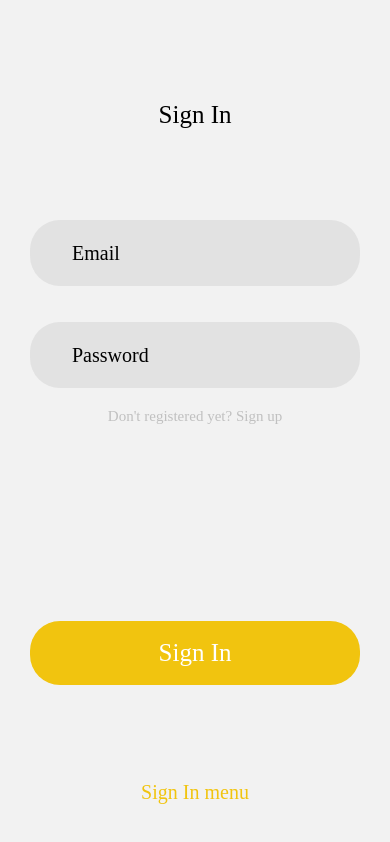
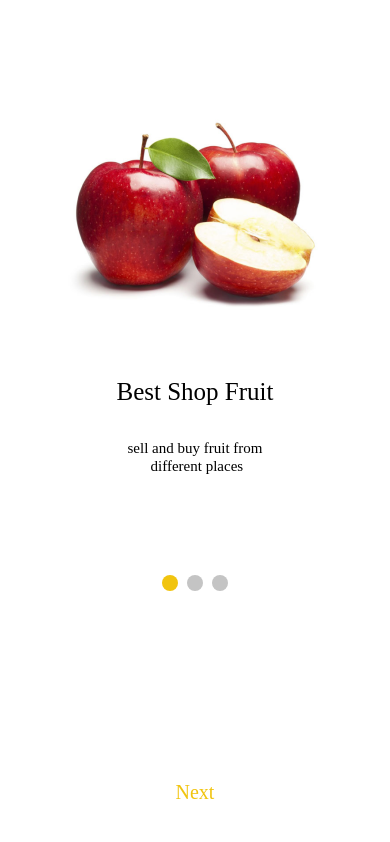
Before and after one commit to DMihail/BestFruitShop, a React Native app: screen / in a window 390 px wide. Built offline with nearby package versions, Linux system fonts and the light colour scheme.

Commit message:
add Preview screen

```diff
--- a/source/component/AuthLayout/AuthLayout.tsx
+++ b/source/component/AuthLayout/AuthLayout.tsx
@@ -37,6 +37,7 @@ const styles = StyleSheet.create({
     paddingBottom: 40,
     paddingHorizontal: 30,
     justifyContent: "space-between",
+    backgroundColor: colors.white,
   },
   button: {
     marginTop: 35,
--- a/source/screen/navigation/index.tsx
+++ b/source/screen/navigation/index.tsx
@@ -3,7 +3,7 @@ import { createNativeStackNavigator } from "@react-navigation/native-stack";
 
 import { NotImplementedScreen } from "~/component";
 import { Routes } from "~/constants";
-import { Login, Register } from "~/screen";
+import { Login, Preview, Register } from "~/screen";
 import { RootStackParamList } from "~/types";
 
 declare global {
@@ -13,7 +13,7 @@ declare global {
 }
 
 const RootStack = createNativeStackNavigator<RootStackParamList>({
-  initialRouteName: Routes.LOGIN,
+  initialRouteName: Routes.PREVIEW,
   screenOptions: {
     headerShown: false,
   },
@@ -25,7 +25,7 @@ const RootStack = createNativeStackNavigator<RootStackParamList>({
       screen: Register,
     },
     [Routes.PREVIEW]: {
-      screen: NotImplementedScreen,
+      screen: Preview,
     },
     [Routes.HOME]: {
       screen: NotImplementedScreen,
--- a/source/screen/pages/Login/Login.tsx
+++ b/source/screen/pages/Login/Login.tsx
@@ -5,6 +5,7 @@ import { useForm } from "react-hook-form";
 
 import { AuthFormLayout, FormTextInput } from "~/component";
 import { emailFromInputRule, passwordFromInputRule, Routes } from "~/constants";
+import { Preview } from "~/screen";
 
 type LoginForm = {
   email: string;
@@ -26,7 +27,7 @@ export const Login = () => {
   const navigation = useNavigation();
 
   const onSubmit = useCallback((data: LoginForm) => {
-    navigation.navigate(Routes.REGISTER);
+    navigation.navigate(Routes.PREVIEW);
   }, []);
 
   const handleLinkButtonPress = useCallback(() => {
--- /dev/null
+++ b/source/screen/pages/Preview/Preview.tsx
@@ -0,0 +1,85 @@
+import React, { useCallback, useEffect, useState } from "react";
+import { ImageSourcePropType, StyleSheet, View } from "react-native";
+
+import { useNavigation } from "@react-navigation/native";
+
+import { Preview1, Preview2, Preview3 } from "~/assets";
+import { AppButton } from "~/component";
+import { colors, Fonts, Routes } from "~/constants";
+
+import { CardInfo, Pagination } from "./component";
+
+export type PreviewInfo = {
+  text: string;
+  image: ImageSourcePropType;
+};
+
+const previewInfo = [
+  {
+    image: Preview1,
+    text: "sell and buy fruit from\n different places",
+  },
+  {
+    image: Preview2,
+    text: "get fresh and healthy fruit \nfor you",
+  },
+  {
+    image: Preview3,
+    text: "organic fruit that can be \nenjoyed by everyone",
+  },
+];
+
+export const Preview = () => {
+  const navigation = useNavigation();
+  const [currentCard, setCurrentCard] = useState(0);
+
+  const handleButtonPress = useCallback(() => {
+    console.log(currentCard);
+    setCurrentCard(currentCard + 1);
+  }, [currentCard]);
+
+  useEffect(() => {
+    if (currentCard === previewInfo.length) {
+      navigation.navigate(Routes.HOME);
+    }
+  }, [currentCard]);
+
+  return (
+    <View style={styles.container}>
+      <View style={styles.content}>
+        <CardInfo
+          text={previewInfo[currentCard].text}
+          image={previewInfo[currentCard].image}
+        />
+        <Pagination current={currentCard} count={previewInfo.length} />
+      </View>
+      <AppButton.LinkButton
+        title={"Next"}
+        textStyle={styles.button}
+        onPress={handleButtonPress}
+      />
+    </View>
+  );
+};
+
+const styles = StyleSheet.create({
+  container: {
+    flex: 1,
+    backgroundColor: colors.white,
+    paddingTop: 80,
+    alignItems: "center",
+    paddingBottom: 40,
+    justifyContent: "space-between",
+  },
+  content: {
+    alignItems: "center",
+    gap: 100,
+  },
+  button: {
+    fontSize: 20,
+    lineHeight: 24,
+    fontFamily: Fonts.MontserratMedium,
+    color: colors.yellow,
+    textAlign: "center",
+  },
+});
--- /dev/null
+++ b/source/screen/pages/Preview/component/InfoCard.tsx
@@ -0,0 +1,49 @@
+import React, { FC } from "react";
+import { Image, StyleSheet, View } from "react-native";
+
+import { AppText } from "~/component";
+import { colors, Fonts } from "~/constants";
+import { PreviewInfo } from "~/screen";
+
+export const CardInfo: FC<PreviewInfo> = ({ text, image }) => {
+  return (
+    <View style={styles.container}>
+      <View style={styles.imageContainer}>
+        <Image source={image} style={styles.image} />
+      </View>
+      <AppText styleText={styles.title}>Best Shop Fruit</AppText>
+      <AppText styleText={styles.text}>{text}</AppText>
+    </View>
+  );
+};
+
+const styles = StyleSheet.create({
+  container: {
+    gap: 32,
+  },
+  imageContainer: {
+    width: 265,
+    height: 265,
+    borderRadius: 30,
+    overflow: "hidden",
+  },
+  image: {
+    width: "100%",
+    height: "100%",
+    resizeMode: "cover",
+  },
+  title: {
+    fontSize: 25,
+    lineHeight: 30,
+    fontFamily: Fonts.MontserratBold,
+    color: colors.black,
+    textAlign: "center",
+  },
+  text: {
+    fontSize: 15,
+    lineHeight: 18,
+    fontFamily: Fonts.RobotoRegular,
+    color: colors.black,
+    textAlign: "center",
+  },
+});
--- /dev/null
+++ b/source/screen/pages/Preview/component/Pagination.tsx
@@ -0,0 +1,38 @@
+import React, { FC } from "react";
+import { StyleSheet, View } from "react-native";
+
+import { colors } from "~/constants";
+
+type DotsProps = {
+  current: number;
+  count: number;
+};
+
+export const Pagination: FC<DotsProps> = ({ current, count }) => {
+  return (
+    <View style={styles.container}>
+      {Array.from({ length: count }, (_, index) => (
+        <View
+          key={index}
+          style={[styles.dot, index === current && styles.activeDot]}
+        />
+      ))}
+    </View>
+  );
+};
+
+const styles = StyleSheet.create({
+  container: {
+    flexDirection: "row",
+    gap: 9,
+  },
+  dot: {
+    width: 16,
+    height: 16,
+    borderRadius: 8,
+    backgroundColor: colors.explosiveGrey,
+  },
+  activeDot: {
+    backgroundColor: colors.yellow,
+  },
+});
--- /dev/null
+++ b/source/screen/pages/Preview/component/index.tsx
@@ -0,0 +1,2 @@
+export * from "./InfoCard";
+export * from "./Pagination";
--- a/source/screen/pages/index.ts
+++ b/source/screen/pages/index.ts
@@ -1,2 +1,3 @@
 export * from "./Login/Login";
 export * from "./Register/Register";
+export * from "./Preview/Preview";
```
